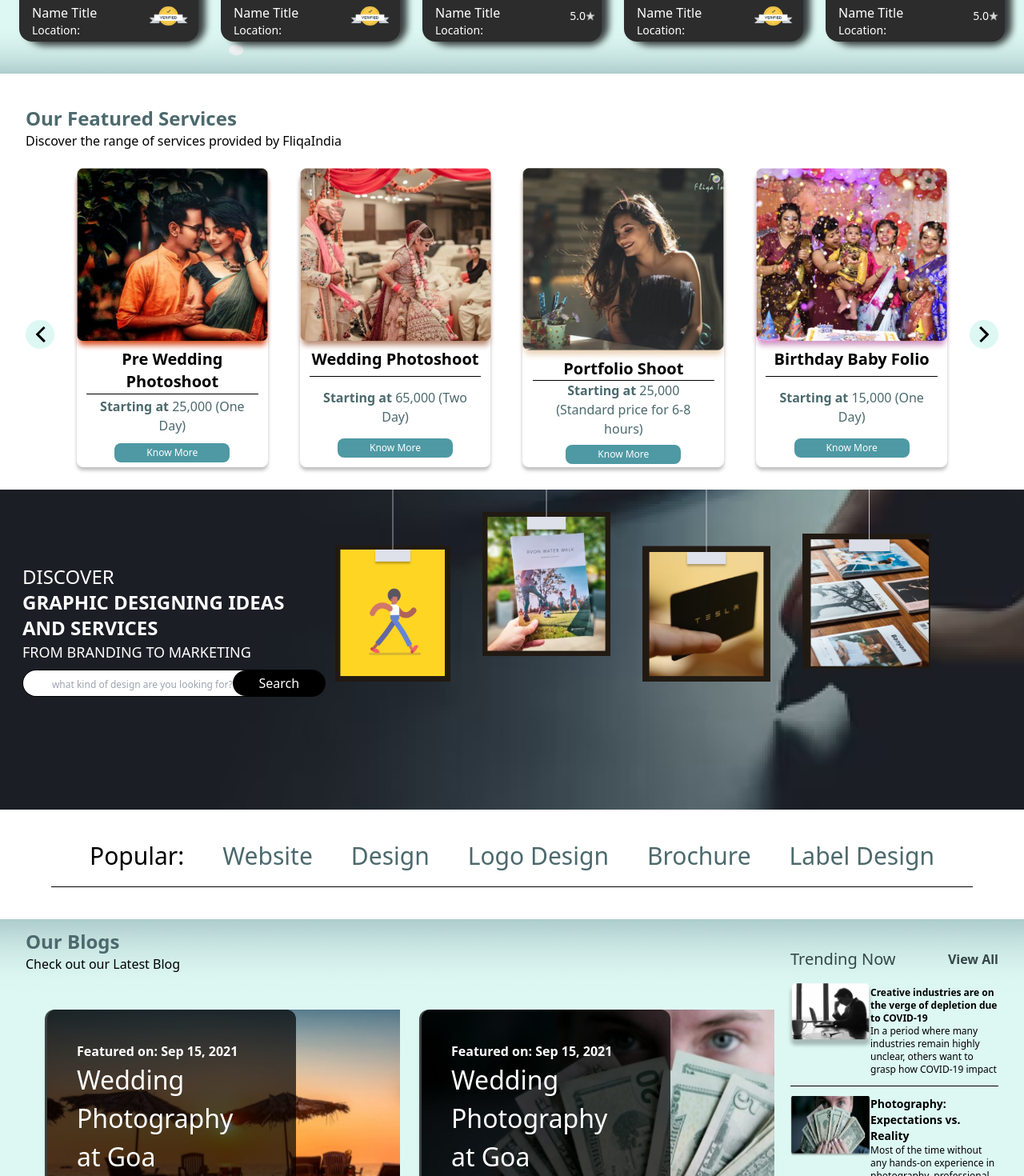
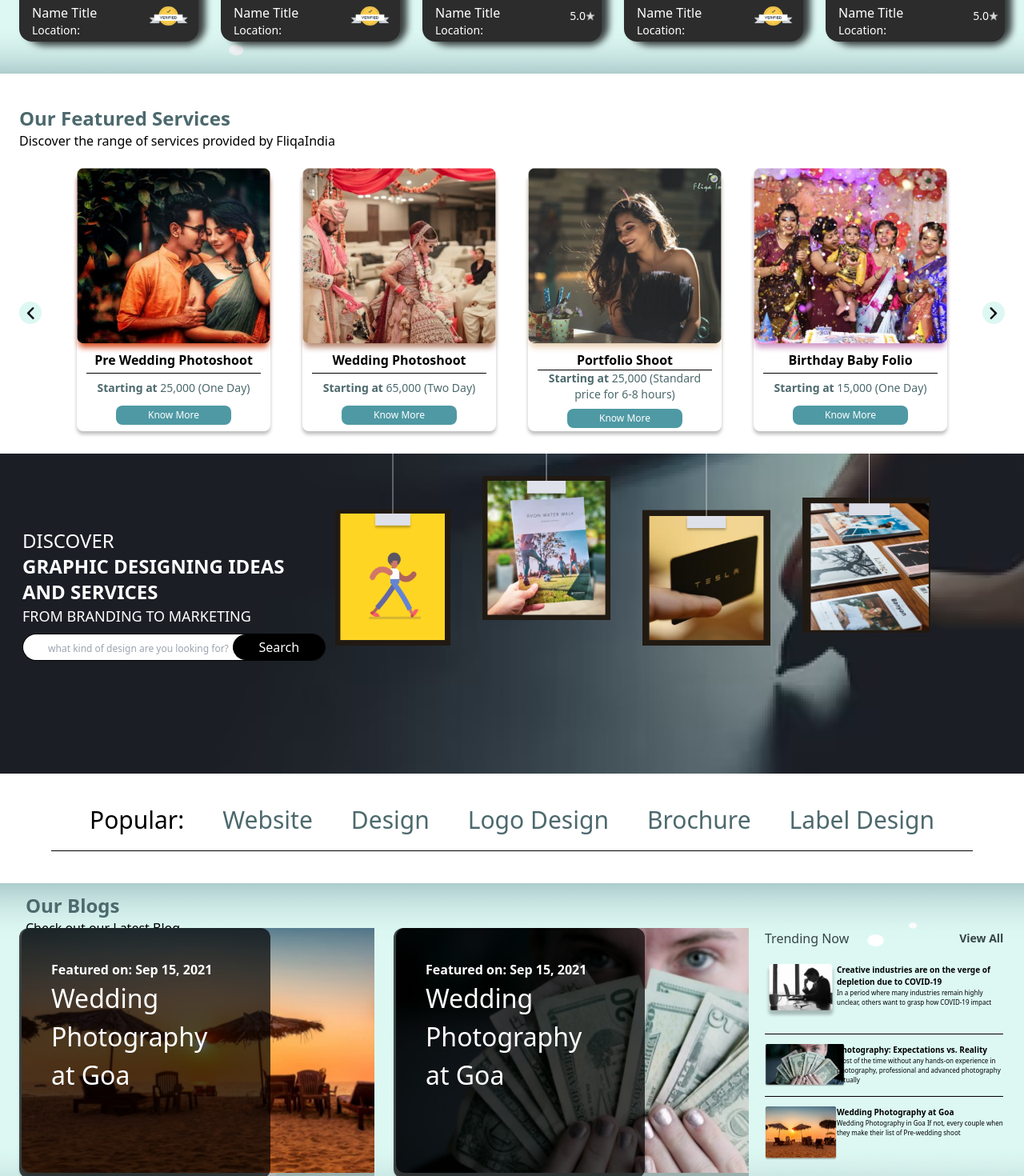
Before and after one commit to Lordhacker756/Fliqindia, a React (Create React App) app: page / in a window 1280 px wide. Shown: the part 1220-2690 px from the top of the page at 80% size. Built offline with nearby package versions, Linux system fonts and the light colour scheme.

Commit message:
Bug fixes

```diff
--- a/src/components/blogs/Blogs.jsx
+++ b/src/components/blogs/Blogs.jsx
@@ -8,14 +8,14 @@ import Divider from "../helpers/Divider";
 const Blogs = () => {
   return (
     <div
-      className="main_container bg-no-repeat bg-cover px-8"
+      className="main_container bg-no-repeat bg-cover"
       style={{ backgroundImage: `url(${bg})` }}
     >
-      <div className="text_content pt-3" style={{ marginBottom: "-2rem" }}>
+      <div className="text_content pt-3 pl-8" style={{ marginBottom: "-2rem" }}>
         <h1 className="text-[#4C696D] text-2xl font-bold">Our Blogs</h1>
         <h2 className="font-normal text-black">Check out our Latest Blog</h2>
       </div>
-      <div className="blogs flex w-[95vw] items-center">
+      <div className="blogs flex w-[98vw] items-center">
         <div className="main_blogs flex p-5 gap-5">
           <div
             className="blog_1 bg-no-repeat w-[35vw] h-[40vh] relative bg-cover"
@@ -49,26 +49,28 @@ const Blogs = () => {
         </div>
         <div className="more_blogs flex flex-col">
           <div className="upper_content flex justify-between">
-            <h2 className="title text-[#354547] text-xl">Trending Now</h2>
-            <button className="text-[#354547] font-semibold">View All</button>
+            <h2 className="title text-[#354547] text">Trending Now</h2>
+            <button className="text-[#354547] text-sm font-semibold">
+              View All
+            </button>
           </div>
           <div className="blogs my-2 ">
             <div className="blog flex my-3">
               <div className="image w-[100px] h-[75px] ">
                 <img
-                  className="scale-110"
+                  className=""
                   src={covid}
                   alt=""
-                  style={{ maxWidth: "100px", height: "100%", width: "100px" }}
+                  style={{ maxWidth: "90px", height: "90%", width: "90px" }}
                 />
               </div>
               <div className="text_content">
-                <h1 className="title text-xs font-semibold">
+                <h1 className="title text-[10px] font-bold">
                   Creative industries are on the verge of depletion due to
                   COVID-19
                 </h1>
                 <h2
-                  className="subtitle text-xs
+                  className="subtitle text-[8px]
                 "
                 >
                   In a period where many industries remain highly unclear,
@@ -80,7 +82,7 @@ const Blogs = () => {
             <div className="blog flex my-3">
               <div
                 className="image w-[100px] h-[75px]"
-                style={{ maxWidth: "100px" }}
+                style={{ maxWidth: "100px", height: "90%", width: "90px" }}
               >
                 <img
                   src={expections}
@@ -89,29 +91,29 @@ const Blogs = () => {
                 />
               </div>
               <div className="text_content ">
-                <h1 className="title text-sm font-semibold">
+                <h1 className="title text-[10px] font-bold">
                   Photography: Expectations vs. Reality
                 </h1>
-                <h2 className="subtitle text-xs">
+                <h2 className="subtitle text-[8px]">
                   Most of the time without any hands-on experience in
                   photography, professional and advanced photography actually
                 </h2>
               </div>
             </div>
             <Divider />
-            <div className="blog flex my-3">
+            <div className="blog flex my-3 item-center">
               <div className="image w-[100px] h-[75px]">
                 <img
                   src={photograph}
                   alt=""
-                  style={{ maxWidth: "100px", height: "100%" }}
+                  style={{ maxWidth: "90px", height: "90%" }}
                 />
               </div>
               <div className="text_content">
-                <h1 className="title text-sm font-semibold">
+                <h1 className="title text-[10px] font-bold">
                   Wedding Photography at Goa
                 </h1>
-                <h2 className="subtitle text-xs">
+                <h2 className="subtitle text-[8px]">
                   Wedding Photography in Goa If not, every couple when they make
                   their list of Pre-wedding shoot
                 </h2>
--- a/src/components/discover/Discover.jsx
+++ b/src/components/discover/Discover.jsx
@@ -28,7 +28,7 @@ const Discover = () => {
           >
             <input
               type="search"
-              className="outline-none w-full rounded-full  placeholder:text-xs flex justify-center placeholder:text-center placeholder:text-[rgba(0, 0, 0, 0.5)] text-[rgba(0, 0, 0, 0.5)]"
+              className="outline-none px-4 w-full rounded-full  placeholder:text-xs flex justify-center placeholder:pl-3 placeholder:text-[rgba(0, 0, 0, 0.5)] text-[rgba(0, 0, 0, 0.5)]"
               id="query"
               name="q"
               placeholder=" what kind of design are you looking for?"
--- a/src/components/features/FeatureCard.jsx
+++ b/src/components/features/FeatureCard.jsx
@@ -8,9 +8,9 @@ const FeatureCard = ({ image, planName, price }) => {
       style={{ boxShadow: "0px 4px 4px rgba(0, 0, 0, 0.25)" }}
     >
       <img className="scale-105" src={image} alt="" />
-      <h1 className="font-bold text-xl text-center">{planName}</h1>
+      <h1 className="font-bold  text-center">{planName}</h1>
       <Divider width="90%" />
-      <h2 className="text-[#4C696D] font-bold text-center w-[80%] m-auto mb-2">
+      <h2 className="text-[#4C696D] text-sm font-bold text-center w-[80%] m-auto mb-2">
         Starting at <span className="font-normal">{price}</span>
       </h2>
       <button className="bg-[#4E99A4] px-10 py-1 text-xs m-auto text-white rounded-lg">
--- a/src/components/features/Features.jsx
+++ b/src/components/features/Features.jsx
@@ -25,7 +25,7 @@ const packages = [
 
 const Features = () => {
   return (
-    <div className="px-8">
+    <div className="px-6">
       <div className="text_content">
         <h1 className="text-[#4C696D] text-2xl font-bold">
           Our Featured Services
@@ -46,11 +46,11 @@ const Features = () => {
             );
           })}
         </div>
-        <button className="bg-[#DDF8F3] flex items-center justify-center absolute top-[50%] left-0 w-9 h-9 rounded-full">
-          <img src={prev} alt="" />
+        <button className="bg-[#DDF8F3] flex items-center justify-center absolute top-[50%] left-0 w-7 h-7 rounded-full">
+          <img className="w-[35%]" src={prev} alt="" />
         </button>
-        <button className="bg-[#DDF8F3] flex items-center justify-center absolute top-[50%] right-0 w-9 h-9 rounded-full">
-          <img src={next} alt="" />
+        <button className="bg-[#DDF8F3] flex items-center justify-center absolute top-[50%] right-0 w-7 h-7 rounded-full">
+          <img className="w-[35%]" src={next} alt="" />
         </button>
       </div>
     </div>
```
